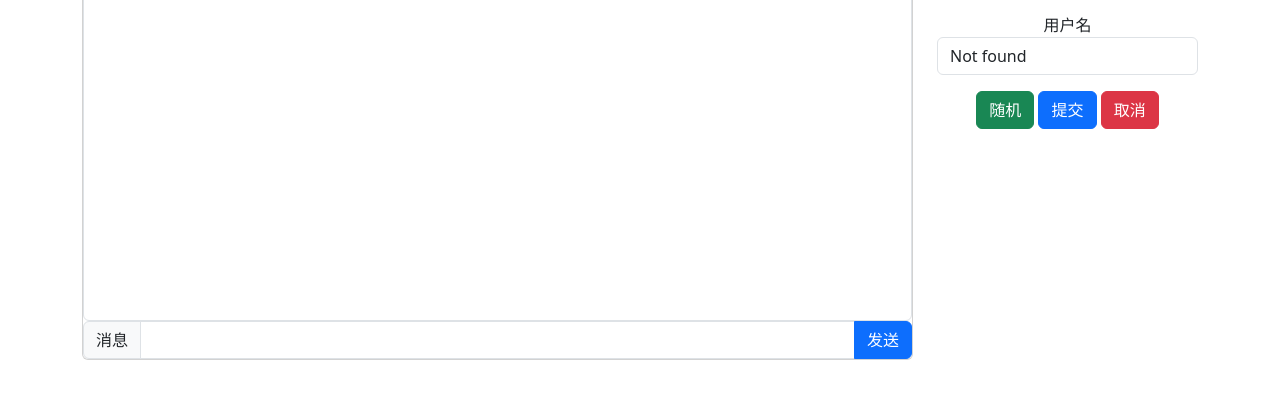
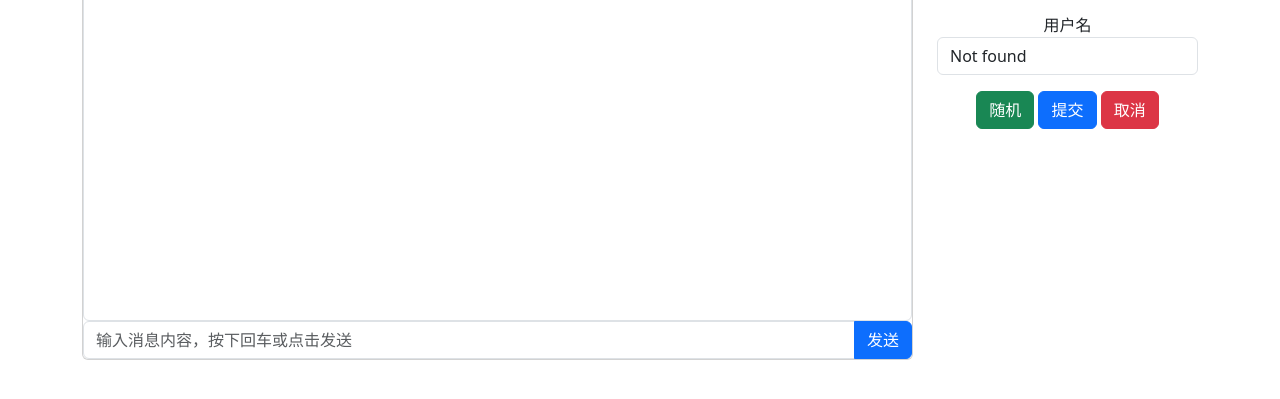
Before and after one commit to pkuphysu/mimi-chat, a website: page public/chat/index.html in a window 1280 px wide. Shown: the part 201-600 px from the top of the page. Drawn offline with nearby package versions, Linux system fonts and the light colour scheme; no server answers.

Commit message:
Improve UI

```diff
--- a/public/chat/index.html
+++ b/public/chat/index.html
@@ -44,8 +44,7 @@
 				<textarea id="msg-list" class="form-control" readonly="readonly">
 				</textarea>
 				<div class="input-group">
-					<span class="input-group-text">消息</span>
-					<input type="text" class="form-control" id="msg-box" onkeydown="checkKey(event)">
+					<input type="text" class="form-control" id="msg-box" placeholder="输入消息内容，按下回车或点击发送" onkeydown="checkKey(event)">
 					<button type="button" class="btn btn-primary" onclick="send()">发送</button>
 				</div>
 			</div>
```
Also changed, not shown: public/danmaku/index.html (+0 -1 lines).
